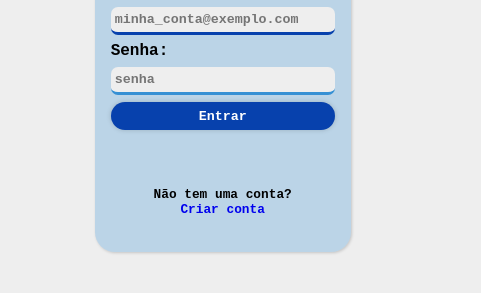
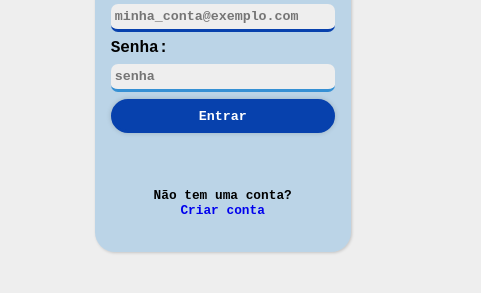
Before and after one commit to raimonesbarros/dev-fora-da-caixa, a website with bundled scripts: page index.html in a window 1280 px wide. Shown: the part 295-588 px from the top of the page, 799-1280 px from the left. Built offline with nearby package versions, Linux system fonts and the light colour scheme.

Commit message:
Update style.css

```diff
--- a/css/style.css
+++ b/css/style.css
@@ -241,6 +241,7 @@ input:focus{
   background-color: var(--primaria);
   color           : #fff;
   padding         : .5em;
+  border          : 3px solid var(--primaria);
   border-radius   : 30px;
   box-shadow      : 0 0 5px var(--sombra);
   cursor          : pointer;
```
